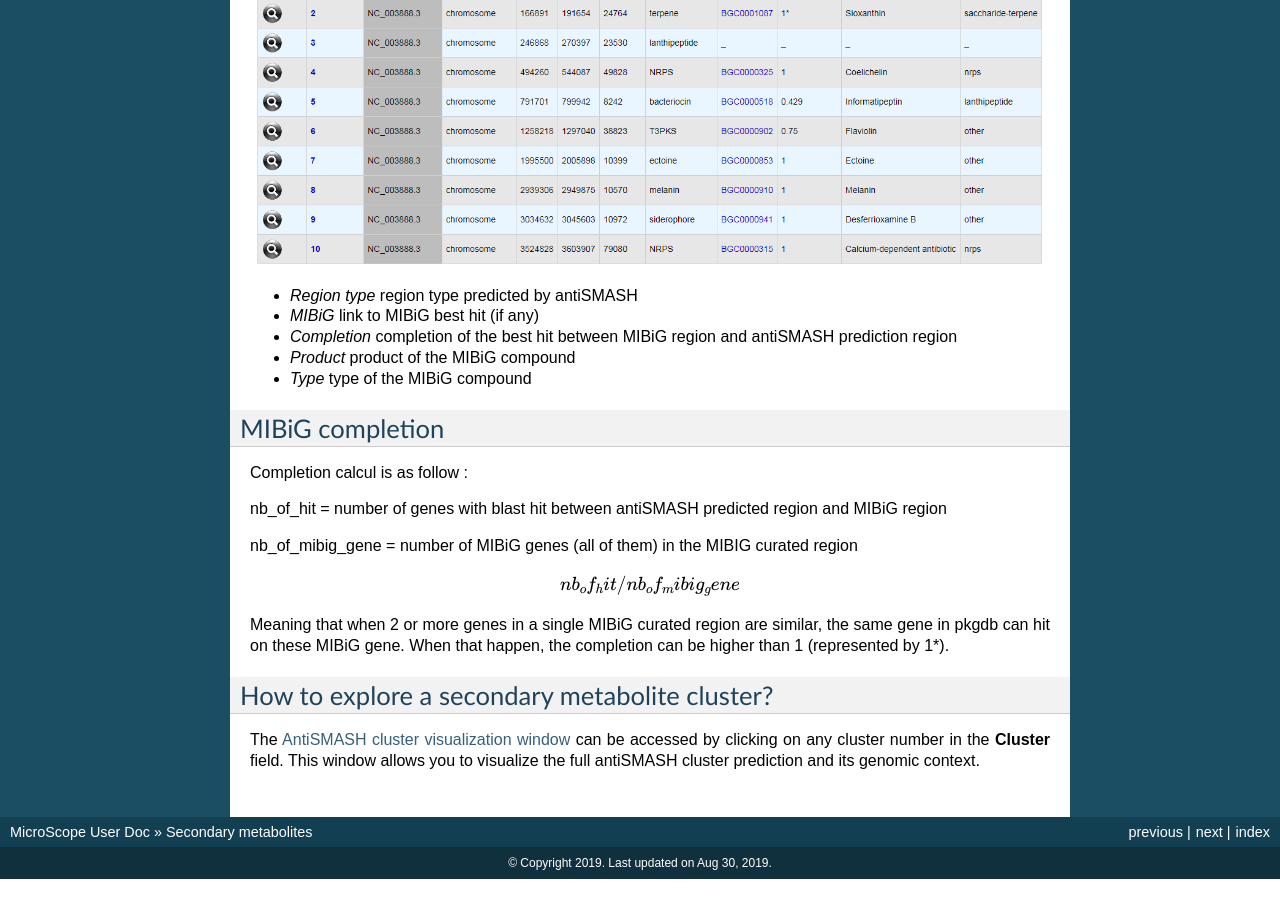
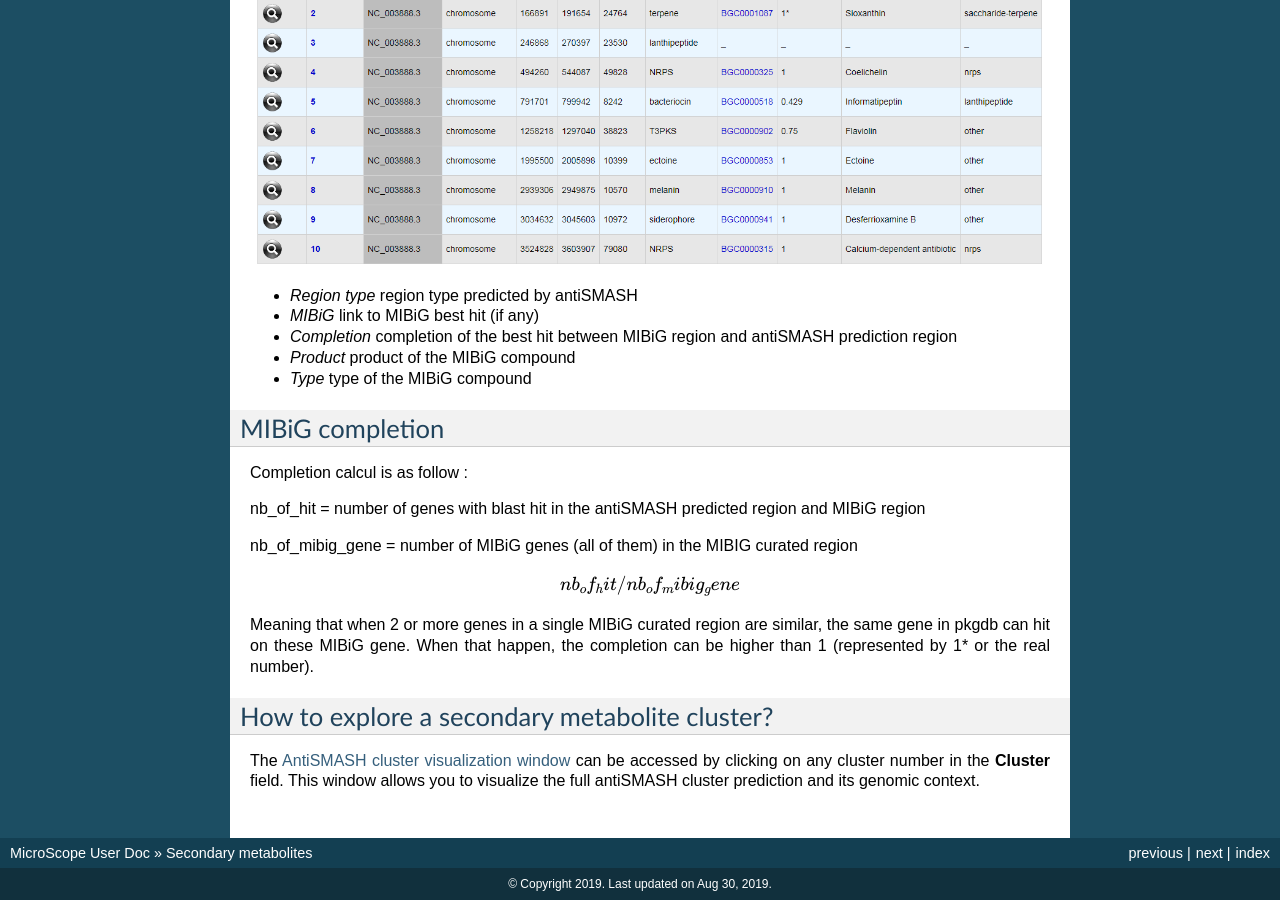
Before and after one commit to labgem/microscope-user-doc, a Sphinx documentation site: the page built from docs/content/metabolism/antismash.rst, in a window 1280 px wide and 900 px high, scrolled down 934 px. Built offline with Sphinx 7.4.7, drawn with Linux system fonts in a browser that asks for light colours; formulas are drawn with MathJax 3; before the commit the page ends 1813 px from its top, so only the background shows below that.

Commit message:
Update antismash.rst

```diff
--- a/docs/content/metabolism/antismash.rst
+++ b/docs/content/metabolism/antismash.rst
@@ -56,14 +56,14 @@ MIBiG completion
 
 Completion calcul is as follow :
 
-nb_of_hit = number of genes with blast hit between antiSMASH predicted region and MIBiG region
+nb_of_hit = number of genes with blast hit in the antiSMASH predicted region and MIBiG region
 
 nb_of_mibig_gene = number of MIBiG genes (all of them) in the MIBIG curated region
 
 .. math:: nb_of_hit/nb_of_mibig_gene
 
 Meaning that when 2 or more genes in a single MIBiG curated region are similar, the same gene in pkgdb can hit on these MIBiG gene.
-When that happen, the completion can be higher than 1 (represented by 1*).
+When that happen, the completion can be higher than 1 (represented by 1* or the real number).
 
 
 
```
